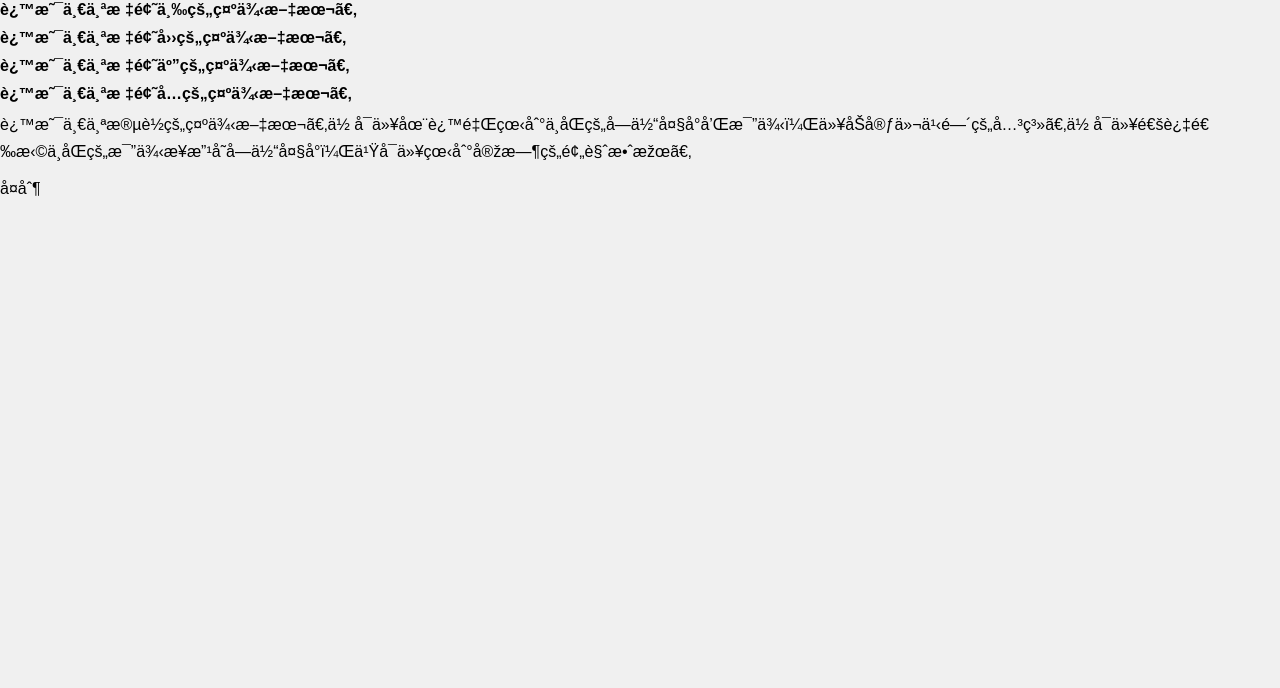
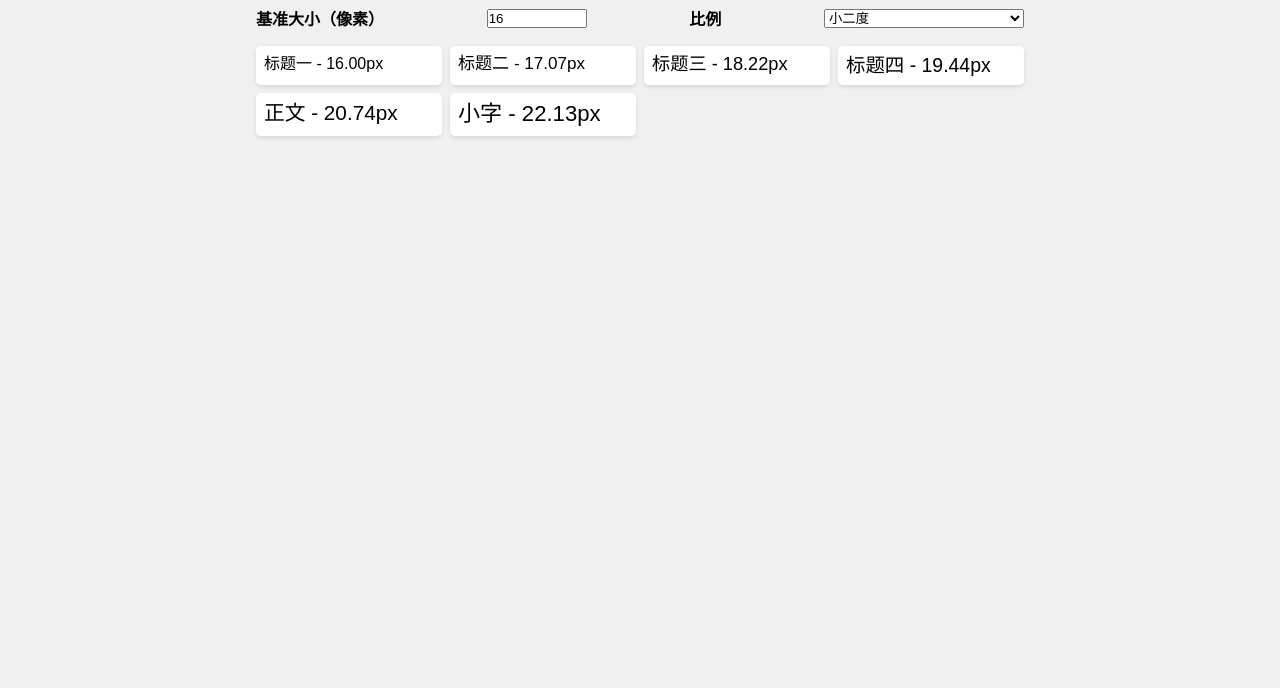
Before and after one commit to weierboge/wenbenbili, a plain HTML site: page index.html in a window 1280 px wide. Shown: the part 112-800 px from the top of the page. Drawn offline with Linux system fonts and the light colour scheme.

Commit message:
Update index.html

```diff
--- a/index.html
+++ b/index.html
@@ -1,147 +1,146 @@
-<html> <head> <meta charset=“utf-8”> <title>字体比例工具</title> <style> * { box-sizing: border-box; margin: 0; padding: 0; }
+<html>
+<head>
+  <style>
+    * {
+      box-sizing: border-box;
+      margin: 0;
+      padding: 0;
+    }
 
     body {
       font-family: Arial, sans-serif;
       background-color: #f0f0f0;
     }
 
-.container {
-  max-width: 1200px;
-  margin: 0 auto;
-  padding: 20px;
+    h1 {
+      font-size: 3rem;
+      text-align: center;
+      margin-top: 2rem;
     }
 
-.header {
+    .container {
+      max-width: 800px;
+      margin: 0 auto;
+      padding: 1rem;
+    }
+
+    .controls {
       display: flex;
       align-items: center;
       justify-content: space-between;
+      margin-bottom: 1rem;
     }
 
-.logo {
-  font-size: 32px;
+    .controls label {
       font-weight: bold;
-  color: #333333;
     }
 
-.scale-select {
-  display: flex;
-  align-items: center;
+    .controls input {
+      width: 100px;
     }
 
-.scale-select label {
-  margin-right: 10px;
-  font-size: 16px;
-  color: #333333;
-}
-
-.scale-select select {
+    .controls select {
       width: 200px;
-  height: 30px;
-  border: 1px solid #cccccc;
-  border-radius: 5px;
-  padding: 5px;
-  font-size: 16px;
-  color: #333333;
     }
 
     .preview {
-  margin-top: 20px;
+      display: grid;
+      grid-template-columns: repeat(4, 1fr);
+      gap: 0.5rem;
     }
 
-.preview h1, .preview h2, .preview h3, .preview h4, .preview h5, .preview h6, .preview p {
-  margin-bottom: 10px;
-}
-
-.preview h1 {
-  font-size: var(--h1-size);
-}
-
-.preview h2 {
-  font-size: var(--h2-size);
-}
-
-.preview h3 {
-  font-size: var(--h3-size);
-}
-
-.preview h4 {
-  font-size: var(--h4-size);
-}
-
-.preview h5 {
-  font-size: var(--h5-size);
-}
-
-.preview h6 {
-  font-size: var(--h6-size);
+    .preview div {
+      background-color: white;
+      border-radius: 5px;
+      padding: 0.5rem;
+      box-shadow: 0 2px 4px rgba(0,0,0,0.1);
     }
 
     .preview p {
-  font-size: var(--p-size);
+      font-size: var(--size);
+      line-height: 1.2;
     }
-复制
-</style> </head> <body> <div class=“container”> <div class=“header”> <div class=“logo”>字体比例工具</div> <div class=“scale-select”> <label for=“scale”>比例:</label> <select id=“scale”> <option value=“1.067”>Minor Second</option> <option value=“1.125”>Major Second</option> <option value=“1.2”>Minor Third</option> <option value=“1.25”>Major Third</option> <option value=“1.333”>Perfect Fourth</option> <option value=“1.414”>Augmented Fourth</option> <option value=“1.5”>Perfect Fifth</option> <option value=“1.6”>Minor Sixth</option> <option value=“1.618”>Golden Ratio</option> <option value=“1.667”>Major Sixth</option> <option value=“1.778”>Minor Seventh</option> <option value=“1.875”>Major Seventh</option> <option value=“2” selected>Octave</option> <option value=“2.5”>Major Tenth</option> <option value=“3”>Major Eleventh</option> <option value=“4”>Major Twelfth</option> </select> </div> </div>
+  </style>
+</head>
+<body>
+  <h1>文本比例在线工具</h1>
+  <div class="container">
+    <div class="controls">
+      <label for="base">基准大小（像素）</label>
+      <input type="number" id="base" value="16" min="8" max="32">
+      <label for="scale">比例</label>
+      <select id="scale">
+        <option value="1.067">小二度</option>
+        <option value="1.125">大二度</option>
+        <option value="1.2">小三度</option>
+        <option value="1.25">大三度</option>
+        <option value="1.333">纯四度</option>
+        <option value="1.414">增四度</option>
+        <option value="1.5">纯五度</option>
+        <option value="1.618">黄金比例</option>
+        <option value="1.667">小六度</option>
+        <option value="1.778">大六度</option>
+        <option value="2">八度</option>
+        <option value="2.5">大十度</option>
+        <option value="3">大十二度</option>
+        <option value="4">双八度</option>
+        <option value="8">四倍八度</option>
+      </select>
+    </div>
 
     <div class="preview">
-  <h1>这是一个标题一的示例文本。</h1>
-  <h2>这是一个标题二的示例文本。</h2>
-  <h3>这是一个标题三的示例文本。</h3>
-  <h4>这是一个标题四的示例文本。</h4>
-  <h5>这是一个标题五的示例文本。</h5>
-  <h6>这是一个标题六的示例文本。</h6>
-  <p>这是一个段落的示例文本。你可以在这里看到不同的字体大小和比例，以及它们之间的关系。你可以通过选择不同的比例来改变字体大小，也可以看到实时的预览效果。</p>
-</div>
-复制
+      <!-- 这里是预览区域，会根据用户的选择动态生成 -->
     </div>
 
-<script> // 获取元素 var scaleSelect = document.getElementById(“scale”); var preview = document.getElementsByClassName(“preview”)[0];
+  </div>
 
-// 定义初始字体大小
-var baseSize = 16;
+  <script>
+    // 获取元素
+    const baseInput = document.getElementById("base");
+    const scaleSelect = document.getElementById("scale");
+    const previewDiv = document.querySelector(".preview");
 
-// 定义初始比例
-var scale = 2;
+    // 定义一个函数，根据用户的选择生成预览内容
+    function generatePreview() {
+      // 清空原有的内容
+      previewDiv.innerHTML = "";
 
-// 定义CSS变量
-var h1Size = "--h1-size";
-var h2Size = "--h2-size";
-var h3Size = "--h3-size";
-var h4Size = "--h4-size";
-var h5Size = "--h5-size";
-var h6Size = "--h6-size";
-var pSize = "--p-size";
+      // 获取用户选择的基准大小和比例
+      const base = Number(baseInput.value);
+      const scale = Number(scaleSelect.value);
 
-// 定义更新字体大小的函数
-function updateFontSize() {
-  // 根据比例计算字体大小
-  var h1FontSize = baseSize * Math.pow(scale, 4) + "px";
-  var h2FontSize = baseSize * Math.pow(scale, 3) + "px";
-  var h3FontSize = baseSize * Math.pow(scale, 2) + "px";
-  var h4FontSize = baseSize * Math.pow(scale, 1) + "px";
-  var h5FontSize = baseSize * Math.pow(scale, 0) + "px";
-  var h6FontSize = baseSize / Math.pow(scale, 1) + "px";
-  var pFontSize = baseSize / Math.pow(scale, 2) + "px";
+      // 定义一个数组，存储不同级别的文本
+      const texts = ["标题一", "标题二", "标题三", "标题四", "正文", "小字"];
 
-  // 设置CSS变量的值
-  preview.style.setProperty(h1Size, h1FontSize);
-  preview.style.setProperty(h2Size, h2FontSize);
-  preview.style.setProperty(h3Size, h3FontSize);
-  preview.style.setProperty(h4Size, h4FontSize);
-  preview.style.setProperty(h5Size, h5FontSize);
-  preview.style.setProperty(h6Size, h6FontSize);
-  preview.style.setProperty(pSize, pFontSize);
+      // 遍历数组，为每个文本创建一个div元素，并设置其字体大小
+      for (let i = 0; i < texts.length; i++) {
+        // 计算当前文本的字体大小，根据公式：size = base * scale ^ i
+        const size = base * Math.pow(scale, i);
+
+        // 创建一个div元素
+        const div = document.createElement("div");
+
+        // 创建一个p元素，用于显示文本和字体大小
+        const p = document.createElement("p");
+        p.textContent = `${texts[i]} - ${size.toFixed(2)}px`;
+
+        // 设置p元素的字体大小为计算出的值
+        p.style.setProperty("--size", `${size}px`);
+
+        // 将p元素添加到div元素中
+        div.appendChild(p);
+
+        // 将div元素添加到预览区域中
+        previewDiv.appendChild(div);
+      }
     }
 
-// 调用更新字体大小的函数
-updateFontSize();
+    // 调用一次函数，生成初始的预览内容
+    generatePreview();
 
-// 监听比例选择的变化事件
-scaleSelect.addEventListener("change", function() {
-  // 获取选择的比例值
-  scale = parseFloat(this.value);
-
-  // 调用更新字体大小的函数
-  updateFontSize();
-});
-复制
-</script> </body> </html>
+    // 为基准大小和比例的输入框添加事件监听器，当用户改变它们的值时，重新生成预览内容
+    baseInput.addEventListener("input", generatePreview);
+    scaleSelect.addEventListener("change", generatePreview);
+  </script>
+</body>
+</html>
```
Lines whose indentation alone changed are shown as unchanged.
